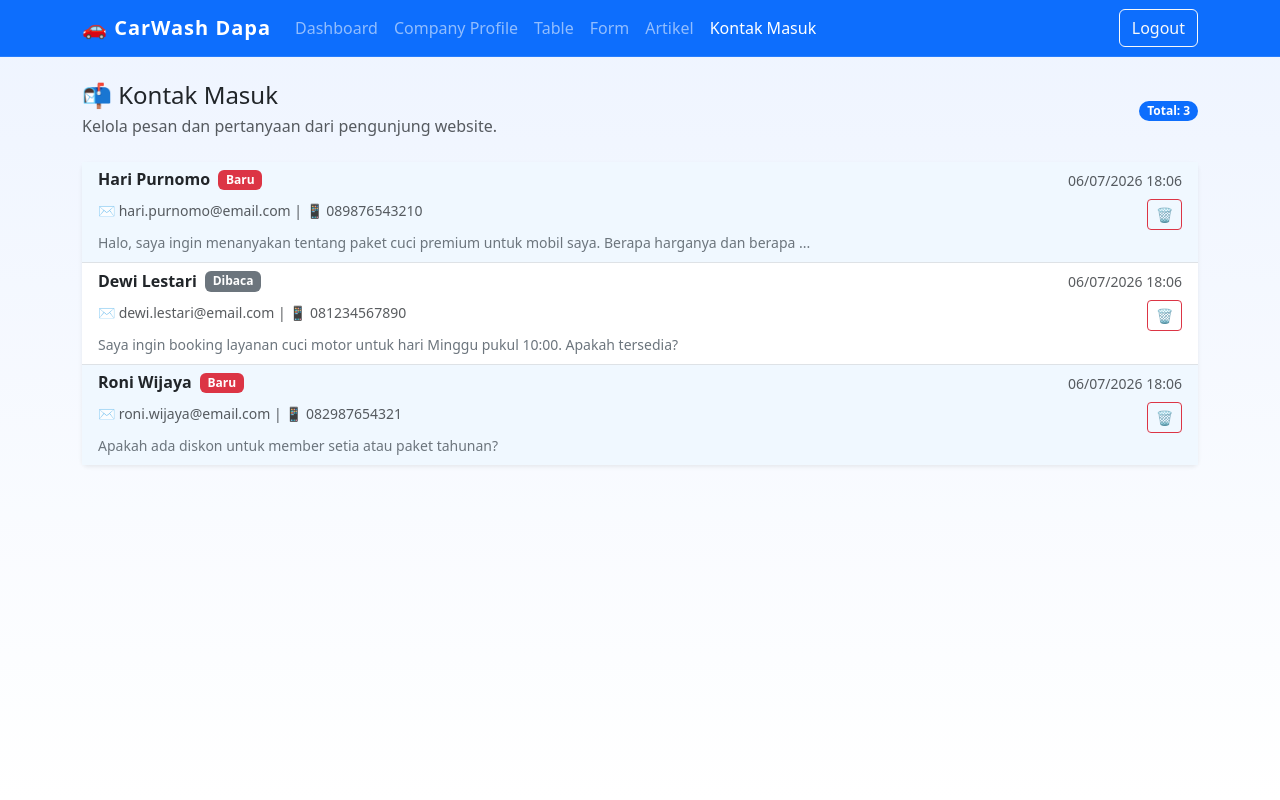
After one commit to AimarHUD/Carwash-Website, a PHP site: page /admin/kontak_masuk.php in a window 1280 px wide. The commit adds this page. Run offline with PHP 8.4, Linux system fonts and the light colour scheme; a user stored in the database is signed in; data comes from the database, SQL or seed files in the repository; both versions use the stored data as it was after the commit.

Commit message:
Menambahkan fungsi Kontak Masuk

```diff
--- a/admin/dashboard.php
+++ b/admin/dashboard.php
@@ -134,8 +134,9 @@ $flash = get_flash_message();
                     <li class="nav-item"><a class="nav-link active" href="dashboard.php">Dashboard</a></li>
                     <li class="nav-item"><a class="nav-link" href="layanan.php">Company Profile</a></li>
                     <li class="nav-item"><a class="nav-link" href="pembayaran.php">Table</a></li>
-                    <li class="nav-item"><a class="nav-link" href="company_profile.php">Kontak Masuk</a></li>
+                    <li class="nav-item"><a class="nav-link" href="company_profile.php">Form</a></li>
                     <li class="nav-item"><a class="nav-link" href="galeri.php">Artikel</a></li>
+                    <li class="nav-item"><a class="nav-link" href="kontak_masuk.php">Kontak Masuk</a></li>
                 </ul>
                 <a class="btn btn-outline-light" href="../logout.php">Logout</a>
             </div>
--- /dev/null
+++ b/admin/kontak_masuk.php
@@ -0,0 +1,289 @@
+<?php
+require_once '../config/koneksi.php';
+require_once '../config/cek_session.php';
+
+// Auto-create table jika belum ada
+try {
+    $pdo->query('SELECT 1 FROM tb_kontak LIMIT 1');
+} catch (PDOException $e) {
+    // Tabel belum ada, buat sekarang
+    $pdo->exec('CREATE TABLE IF NOT EXISTS tb_kontak (
+        id_kontak INT UNSIGNED AUTO_INCREMENT PRIMARY KEY,
+        nama VARCHAR(100) NOT NULL,
+        email VARCHAR(100) NOT NULL,
+        no_telp VARCHAR(25) NOT NULL,
+        pesan TEXT NOT NULL,
+        status ENUM("baru","dibaca") NOT NULL DEFAULT "baru",
+        created_at TIMESTAMP NOT NULL DEFAULT CURRENT_TIMESTAMP,
+        deleted_at TIMESTAMP NULL DEFAULT NULL
+    ) ENGINE=InnoDB DEFAULT CHARSET=utf8mb4');
+
+    // Insert sample data
+    $pdo->exec('INSERT INTO tb_kontak (nama, email, no_telp, pesan, status) VALUES
+    ("Hari Purnomo", "hari.purnomo@email.com", "089876543210", "Halo, saya ingin menanyakan tentang paket cuci premium untuk mobil saya. Berapa harganya dan berapa lama prosesnya?", "baru"),
+    ("Dewi Lestari", "dewi.lestari@email.com", "081234567890", "Saya ingin booking layanan cuci motor untuk hari Minggu pukul 10:00. Apakah tersedia?", "dibaca"),
+    ("Roni Wijaya", "roni.wijaya@email.com", "082987654321", "Apakah ada diskon untuk member setia atau paket tahunan?", "baru")');
+}
+
+// Ambil pesan masuk
+$stmt = $pdo->query('SELECT k.id_kontak, k.nama, k.email, k.no_telp, k.pesan, k.created_at, k.status
+    FROM tb_kontak k
+    WHERE k.deleted_at IS NULL
+    ORDER BY k.created_at DESC');
+$kontak_list = $stmt->fetchAll();
+
+$flash = get_flash_message();
+
+// Handle delete
+if ($_SERVER['REQUEST_METHOD'] === 'POST' && isset($_POST['action']) && $_POST['action'] === 'delete') {
+    $id_kontak = (int)$_POST['id_kontak'];
+    $stmt = $pdo->prepare('UPDATE tb_kontak SET deleted_at = NOW() WHERE id_kontak = :id');
+    $stmt->execute(['id' => $id_kontak]);
+    set_flash_message('success', 'Kontak berhasil dihapus');
+    header('Location: kontak_masuk.php');
+    exit;
+}
+
+// Handle mark as read
+if ($_SERVER['REQUEST_METHOD'] === 'POST' && isset($_POST['action']) && $_POST['action'] === 'mark_read') {
+    $id_kontak = (int)$_POST['id_kontak'];
+    $stmt = $pdo->prepare('UPDATE tb_kontak SET status = "dibaca" WHERE id_kontak = :id');
+    $stmt->execute(['id' => $id_kontak]);
+}
+?>
+<!doctype html>
+<html lang="id">
+<head>
+    <meta charset="utf-8">
+    <meta name="viewport" content="width=device-width, initial-scale=1">
+    <title>Kontak Masuk - WashWoosh</title>
+    <link href="https://cdn.jsdelivr.net/npm/bootstrap@5.3.2/dist/css/bootstrap.min.css" rel="stylesheet">
+    <style>
+        body {
+            min-height: 100vh;
+            background: linear-gradient(180deg, #eef4ff 0%, #ffffff 100%);
+        }
+        .navbar-brand {
+            font-weight: 700;
+            letter-spacing: 0.05em;
+        }
+        .kontak-item {
+            border-left: 4px solid #0d6efd;
+            transition: all 0.3s ease;
+            cursor: pointer;
+        }
+        .kontak-item:hover {
+            background-color: #f8f9fa !important;
+            box-shadow: 0 2px 8px rgba(0,0,0,0.1);
+        }
+        .kontak-item.baru {
+            background-color: #f0f8ff;
+            border-left-color: #dc3545;
+        }
+        .badge-status {
+            font-size: 0.75rem;
+            padding: 0.35rem 0.65rem;
+        }
+        .icon-action {
+            font-size: 0.9rem;
+            cursor: pointer;
+            transition: color 0.2s;
+        }
+        .icon-action:hover {
+            color: #dc3545;
+        }
+        .kontak-detail {
+            display: none;
+        }
+        .kontak-detail.show {
+            display: block;
+        }
+        .info-badge {
+            display: inline-block;
+            padding: 0.5rem 0.75rem;
+            background-color: #f8f9fa;
+            border-radius: 0.5rem;
+            margin-right: 0.5rem;
+            margin-bottom: 0.5rem;
+            font-size: 0.9rem;
+        }
+        .info-badge-label {
+            font-weight: 600;
+            color: #495057;
+        }
+        .pesan-content {
+            background-color: #f8f9fa;
+            padding: 1rem;
+            border-radius: 0.5rem;
+            border-left: 4px solid #0d6efd;
+            white-space: pre-wrap;
+            word-wrap: break-word;
+            line-height: 1.6;
+        }
+    </style>
+</head>
+<body>
+<div class="container-fluid p-0">
+    <nav class="navbar navbar-expand-lg navbar-dark bg-primary border-bottom border-white border-opacity-10">
+        <div class="container">
+            <a class="navbar-brand" href="dashboard.php">🚗 CarWash Dapa</a>
+            <button class="navbar-toggler" type="button" data-bs-toggle="collapse" data-bs-target="#topNav"
+                aria-controls="topNav" aria-expanded="false" aria-label="Toggle navigation">
+                <span class="navbar-toggler-icon"></span>
+            </button>
+            <div class="collapse navbar-collapse" id="topNav">
+                <ul class="navbar-nav me-auto mb-2 mb-lg-0">
+                    <li class="nav-item"><a class="nav-link" href="dashboard.php">Dashboard</a></li>
+                    <li class="nav-item"><a class="nav-link" href="layanan.php">Company Profile</a></li>
+                    <li class="nav-item"><a class="nav-link" href="pembayaran.php">Table</a></li>
+                    <li class="nav-item"><a class="nav-link" href="company_profile.php">Form</a></li>
+                    <li class="nav-item"><a class="nav-link" href="galeri.php">Artikel</a></li>
+                    <li class="nav-item"><a class="nav-link active" href="kontak_masuk.php">Kontak Masuk</a></li>
+                </ul>
+                <a class="btn btn-outline-light" href="../logout.php">Logout</a>
+            </div>
+        </div>
+    </nav>
+
+    <main class="container py-4">
+        <div class="d-flex flex-column flex-md-row justify-content-between align-items-start align-items-md-center mb-4">
+            <div>
+                <h2 class="h4 mb-1">📬 Kontak Masuk</h2>
+                <p class="text-muted mb-0">Kelola pesan dan pertanyaan dari pengunjung website.</p>
+            </div>
+            <div class="text-end">
+                <span class="badge rounded-pill bg-primary">Total: <?= count($kontak_list) ?></span>
+            </div>
+        </div>
+
+        <?php if ($flash): ?>
+            <div class="alert alert-<?= $flash['type'] === 'success' ? 'success' : 'danger' ?> alert-dismissible fade show" role="alert">
+                <?= htmlspecialchars($flash['message']) ?>
+                <button type="button" class="btn-close" data-bs-dismiss="alert" aria-label="Close"></button>
+            </div>
+        <?php endif; ?>
+
+        <?php if (empty($kontak_list)): ?>
+            <div class="alert alert-info text-center" role="alert">
+                <p class="mb-0">📭 Tidak ada pesan masuk saat ini.</p>
+            </div>
+        <?php else: ?>
+            <div class="card shadow-sm border-0">
+                <div class="card-body p-0">
+                    <div class="list-group list-group-flush">
+                        <?php foreach ($kontak_list as $kontak): ?>
+                            <div class="list-group-item kontak-item <?= $kontak['status'] === 'baru' ? 'baru' : '' ?>" data-bs-toggle="collapse" data-bs-target="#kontak-<?= $kontak['id_kontak'] ?>">
+                                <div class="d-flex justify-content-between align-items-start">
+                                    <div class="flex-grow-1">
+                                        <div class="d-flex gap-2 align-items-center mb-2">
+                                            <h6 class="mb-0 fw-bold"><?= htmlspecialchars($kontak['nama']) ?></h6>
+                                            <?php if ($kontak['status'] === 'baru'): ?>
+                                                <span class="badge bg-danger">Baru</span>
+                                            <?php else: ?>
+                                                <span class="badge bg-secondary">Dibaca</span>
+                                            <?php endif; ?>
+                                        </div>
+                                        <div class="mb-2">
+                                            <small class="text-muted">
+                                                ✉️ <?= htmlspecialchars($kontak['email']) ?>
+                                                | 📱 <?= htmlspecialchars($kontak['no_telp']) ?>
+                                            </small>
+                                        </div>
+                                        <p class="mb-0 text-secondary">
+                                            <small><?= strlen($kontak['pesan']) > 100 ? substr(htmlspecialchars($kontak['pesan']), 0, 100) . '...' : htmlspecialchars($kontak['pesan']) ?></small>
+                                        </p>
+                                    </div>
+                                    <div class="text-end ms-3">
+                                        <small class="text-muted d-block mb-2"><?= date('d/m/Y H:i', strtotime($kontak['created_at'])) ?></small>
+                                        <div class="btn-group btn-group-sm" role="group">
+                                            <form method="POST" style="display:inline;" onsubmit="return confirm('Yakin ingin menghapus?');">
+                                                <input type="hidden" name="action" value="delete">
+                                                <input type="hidden" name="id_kontak" value="<?= $kontak['id_kontak'] ?>">
+                                                <button type="submit" class="btn btn-outline-danger btn-sm" title="Hapus">🗑️</button>
+                                            </form>
+                                        </div>
+                                    </div>
+                                </div>
+
+                                <!-- Detail Kontak -->
+                                <div class="collapse mt-3" id="kontak-<?= $kontak['id_kontak'] ?>">
+                                    <div class="kontak-detail show">
+                                        <hr class="my-3">
+                                        <div class="mb-3">
+                                            <h6 class="fw-bold mb-2">Informasi Pengirim:</h6>
+                                            <div>
+                                                <div class="info-badge">
+                                                    <span class="info-badge-label">Nama:</span> <?= htmlspecialchars($kontak['nama']) ?>
+                                                </div>
+                                            </div>
+                                            <div>
+                                                <div class="info-badge">
+                                                    <span class="info-badge-label">Email:</span> <a href="mailto:<?= htmlspecialchars($kontak['email']) ?>"><?= htmlspecialchars($kontak['email']) ?></a>
+                                                </div>
+                                            </div>
+                                            <div>
+                                                <div class="info-badge">
+                                                    <span class="info-badge-label">No. Telepon:</span> <a href="tel:<?= htmlspecialchars($kontak['no_telp']) ?>"><?= htmlspecialchars($kontak['no_telp']) ?></a>
+                                                </div>
+                                            </div>
+                                            <div>
+                                                <div class="info-badge">
+                                                    <span class="info-badge-label">Tanggal:</span> <?= date('d/m/Y H:i:s', strtotime($kontak['created_at'])) ?>
+                                                </div>
+                                            </div>
+                                        </div>
+                                        <div class="mb-3">
+                                            <h6 class="fw-bold mb-2">Pesan:</h6>
+                                            <div class="pesan-content">
+                                                <?= htmlspecialchars($kontak['pesan']) ?>
+                                            </div>
+                                        </div>
+                                        <div class="d-flex gap-2">
+                                            <a href="mailto:<?= htmlspecialchars($kontak['email']) ?>" class="btn btn-primary btn-sm">
+                                                ✉️ Balas Email
+                                            </a>
+                                            <a href="https://wa.me/<?= preg_replace('/[^0-9]/', '', $kontak['no_telp']) ?>" target="_blank" class="btn btn-success btn-sm">
+                                                💬 Hubungi via WhatsApp
+                                            </a>
+                                        </div>
+                                    </div>
+                                </div>
+                            </div>
+                        <?php endforeach; ?>
+                    </div>
+                </div>
+            </div>
+        <?php endif; ?>
+    </main>
+</div>
+
+<script src="https://cdn.jsdelivr.net/npm/bootstrap@5.3.2/dist/js/bootstrap.bundle.min.js"></script>
+<script>
+    // Mark as read saat detail dibuka
+    document.querySelectorAll('[data-bs-toggle="collapse"]').forEach(element => {
+        element.addEventListener('click', function() {
+            const targetId = this.getAttribute('data-bs-target');
+            const badge = this.querySelector('.badge.bg-danger');
+            if (badge) {
+                // Mark as read
+                const form = document.createElement('form');
+                form.method = 'POST';
+                form.style.display = 'none';
+                const actionInput = document.createElement('input');
+                actionInput.type = 'hidden';
+                actionInput.name = 'action';
+                actionInput.value = 'mark_read';
+                const idInput = document.createElement('input');
+                idInput.type = 'hidden';
+                idInput.name = 'id_kontak';
+                idInput.value = this.getAttribute('data-bs-target').substring(8);
+                form.appendChild(actionInput);
+                form.appendChild(idInput);
+                document.body.appendChild(form);
+                form.submit();
+            }
+        });
+    });
+</script>
+</body>
+</html>
```
Also changed, not shown: database.sql (+16 -0 lines).
